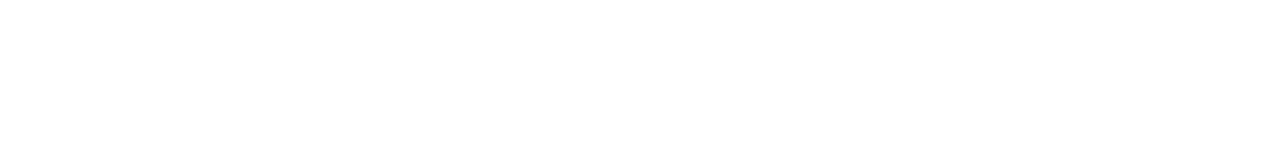
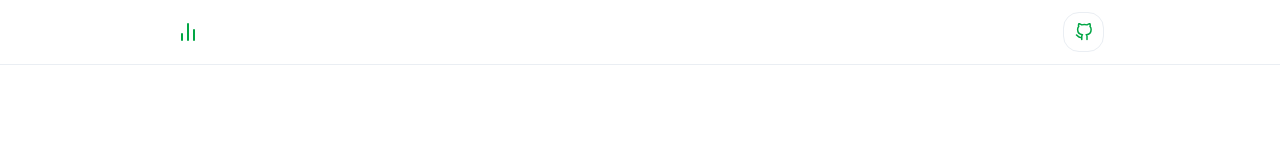
Before and after one commit to rorazliev/covid-19, a React (Create React App) app: page /#/ in a window 1280 px wide. Shown: the top 160 px of the page. Built offline with nearby package versions, Linux system fonts and the light colour scheme.

Commit message:
Create Header component

```diff
--- a/src/components/App/index.tsx
+++ b/src/components/App/index.tsx
@@ -4,6 +4,7 @@
 } from 'react-router-dom';
 import { Content } from './styles';
 import Footer from '../Footer';
+import Header from '../Header';
 import Loader from '../Loader';
 import ignoreRejection from '../../helpers/ignoreRejection';
 
@@ -18,6 +19,7 @@
 
   return (
     <Router>
+      <Header />
       <Content role="main">
         <Suspense fallback={<Loader />}>
           <Switch>
--- /dev/null
+++ b/src/components/Header/index.tsx
@@ -0,0 +1,25 @@
+import React, { ReactElement } from 'react';
+import {
+  Container, Box, HomeLink, GithubLink,
+} from './styles';
+import { Chart, Github } from '../Icons';
+
+const Header: React.FC = (): ReactElement => (
+  <Container role="navigation">
+    <Box>
+      <HomeLink to="/" data-testid="home-link">
+        <Chart />
+      </HomeLink>
+      <GithubLink
+        href="https://github.com/rorazliev/covid-19"
+        target="_blank"
+        rel="noreferrer"
+        data-testid="github-link"
+      >
+        <Github />
+      </GithubLink>
+    </Box>
+  </Container>
+);
+
+export default Header;
--- /dev/null
+++ b/src/components/Header/styles.tsx
@@ -0,0 +1,59 @@
+import { Link } from 'react-router-dom';
+import styled from 'styled-components';
+
+export const Container = styled.header`
+  background-color: rgba(255, 255, 255, 0.72);
+  border-bottom: 1px solid #eaeef3;
+  position: sticky;
+  z-index: 999;
+  width: 100%;
+  right: 0;
+  left: 0;
+  top: 0;
+`;
+
+export const Box = styled.div`
+  justify-content: space-between;
+  box-sizing: border-box;
+  flex-direction: row;
+  align-items: center;
+  position: relative;
+  max-width: 960px;
+  min-height: 64px;
+  padding: 0 1rem;
+  margin: 0 auto;
+  display: flex;
+  width: 100%;
+`;
+
+export const HomeLink = styled(Link)`
+  flex-direction: row;
+  align-items: center;
+  margin-right: 2rem;
+  display: flex;
+
+  svg {
+    display: inline-block;
+    color: #02a645;
+  }
+`;
+
+export const GithubLink = styled.a`
+  transition: all 0.15s ease-in-out;
+  background-color: transparent;
+  border: 1px solid #eaeef3;
+  box-sizing: border-box;
+  display: inline-flex;
+  border-radius: 1rem;
+  margin-left: 2rem;
+  padding: 0.65rem;
+
+  svg {
+    display: inline-block;
+    color: #02a645;
+  }
+
+  &:hover {
+    background-color: #f3f6f9;
+  }
+`;
```
